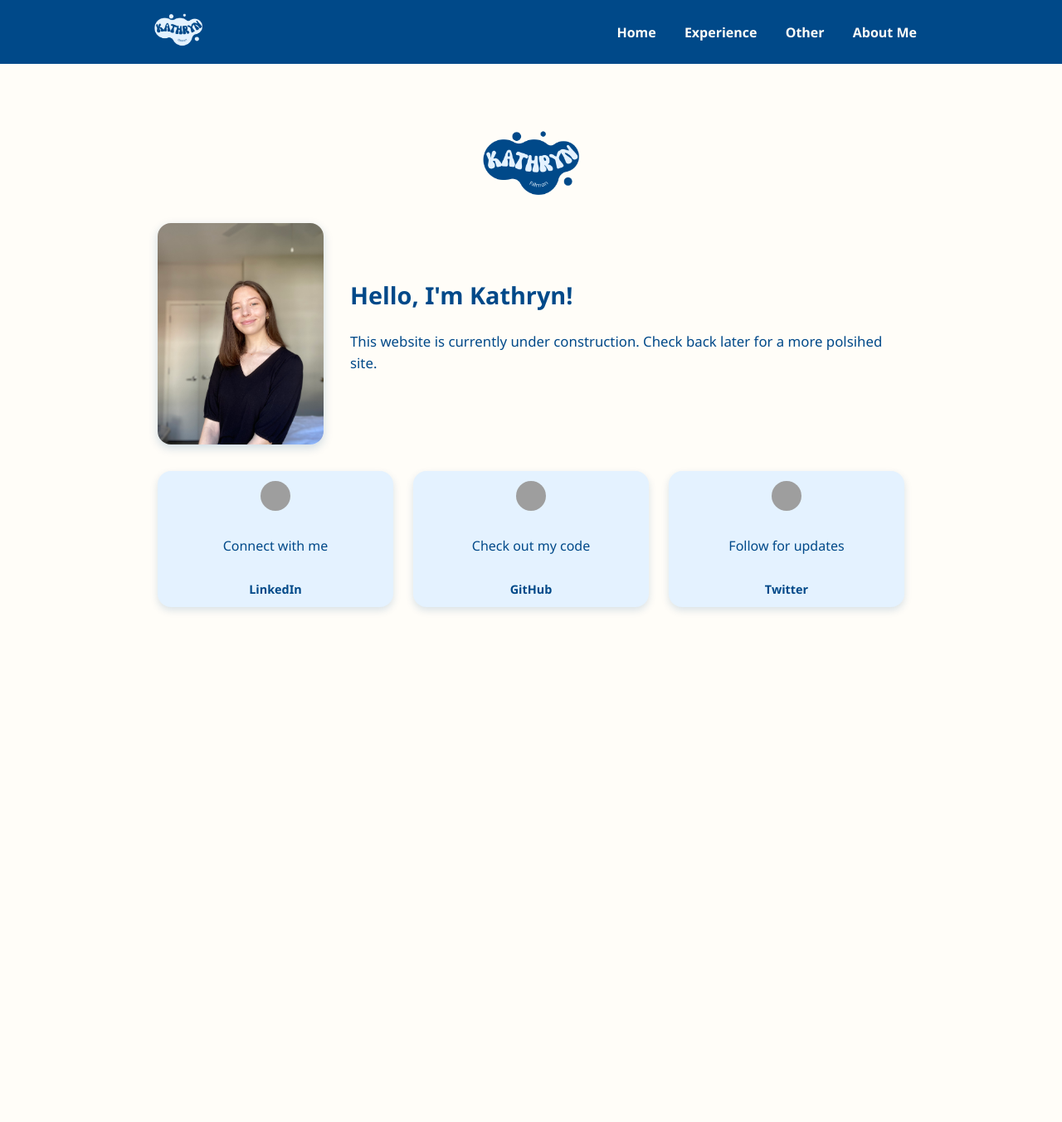
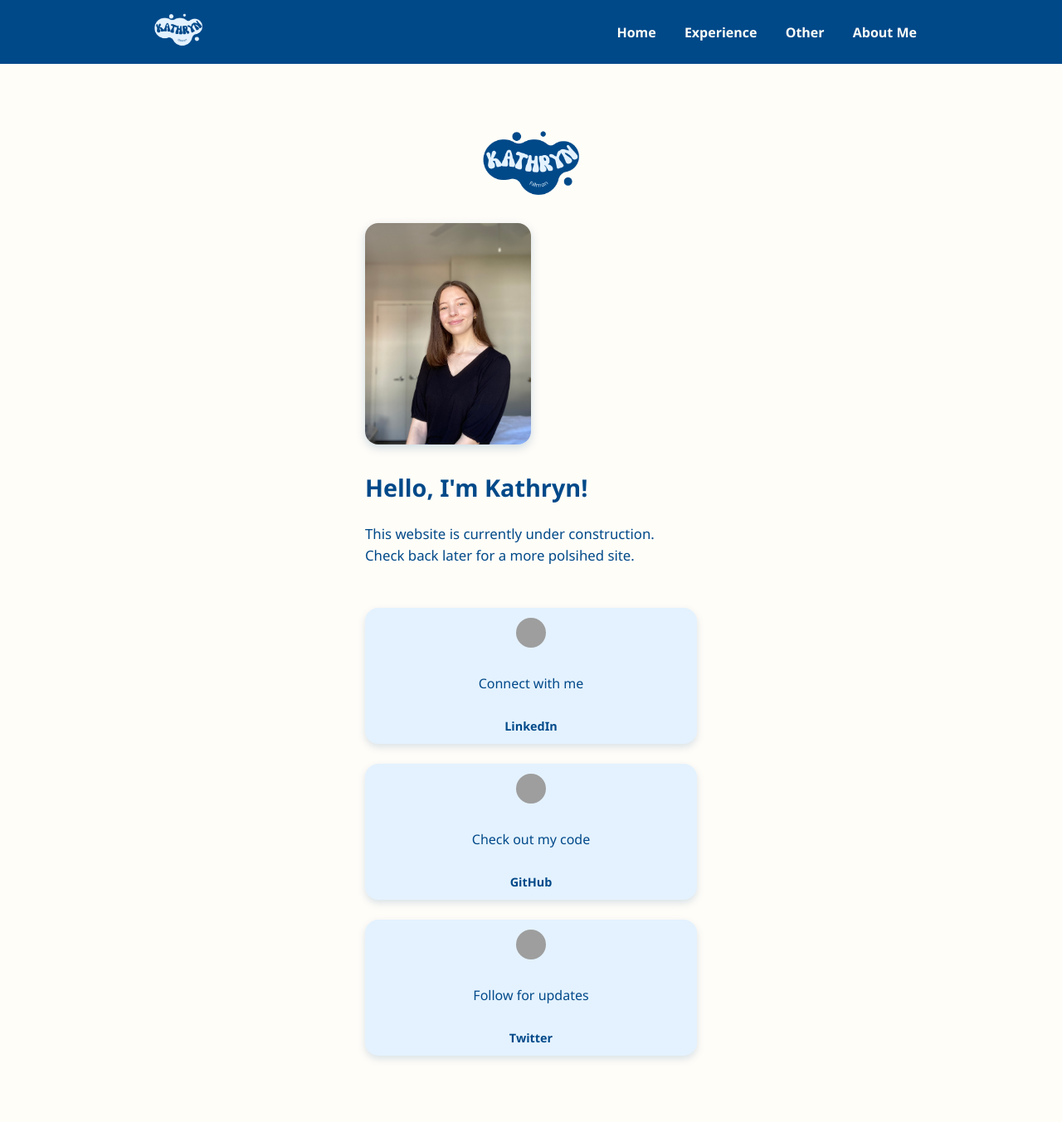
Before and after one commit to kfillman/kfillman.github.io, a Jekyll site: the page built from index.md, in a window 1280 px wide. Shown: the whole page at 83% size. Built offline with Jekyll 4.4.1, drawn with Linux system fonts in a browser that asks for light colours; before the commit the page ends 900 px from its top, so only the background shows below that; grey boxes are pictures that could not be loaded.

Commit message:
Update style.css

```diff
--- a/assets/css/style.css
+++ b/assets/css/style.css
@@ -213,7 +213,7 @@ nav {
 }
 
 .home-intro {
-    max-width: 900px;
+    max-width: 400px;
     margin: 2em auto;
     padding: 1em;
     color: #004989;
```
